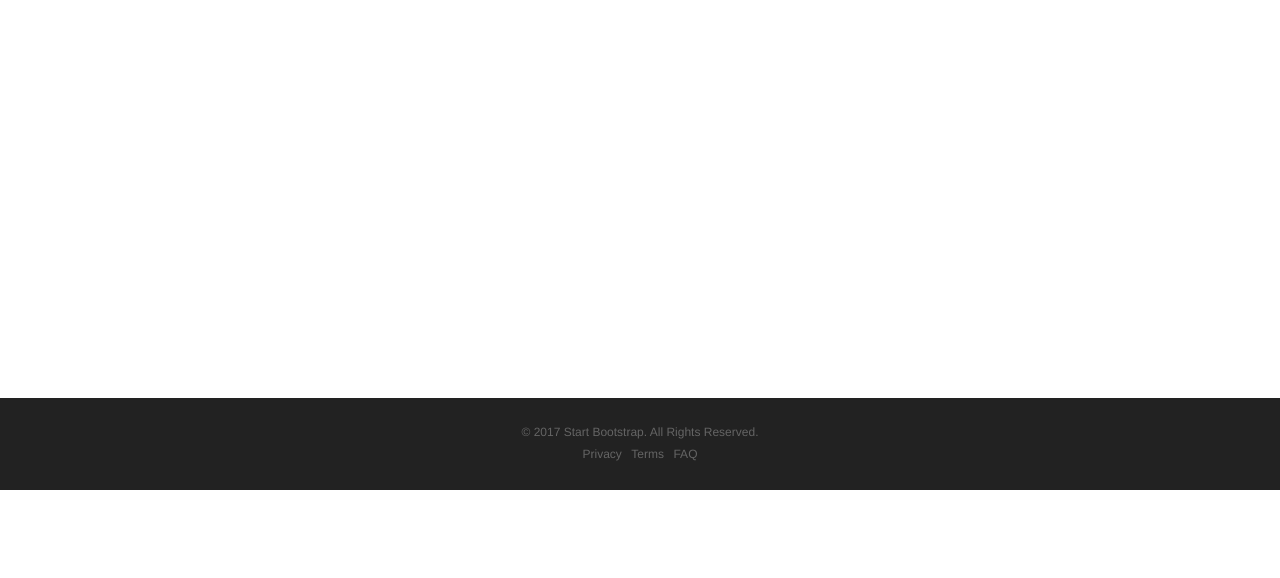
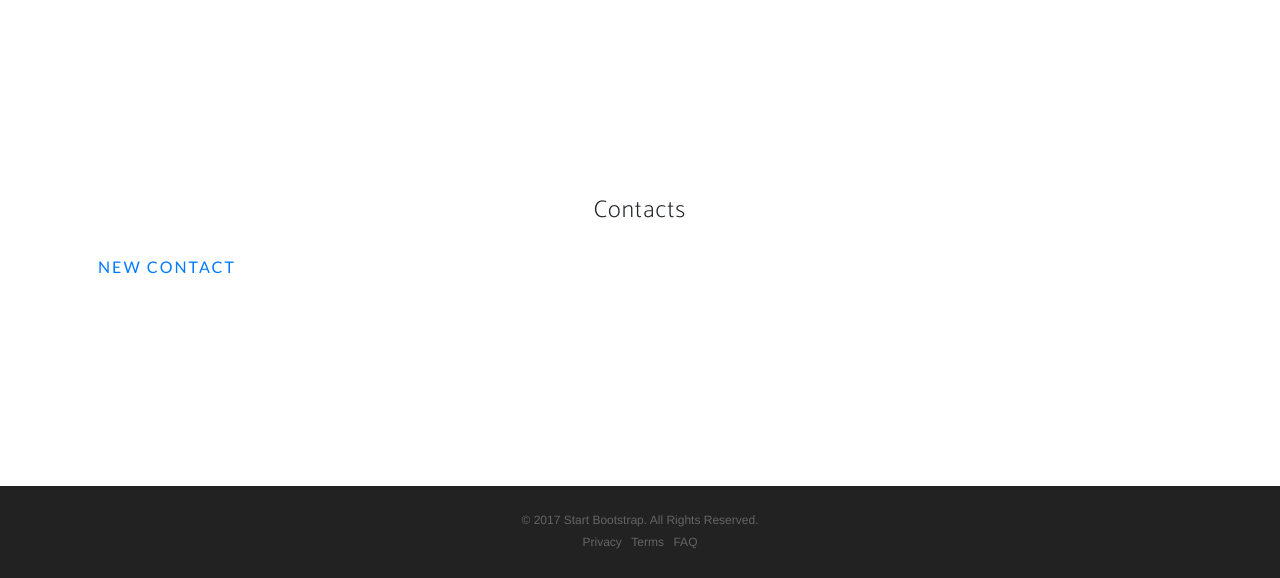
Before and after one commit to AM-44/crmgt, a Django app: template crmapp/templates/accounts/account_detail.html in a window 1280 px wide. Shown: the part 305-883 px from the top of the page. Before the commit the page ends 795 px from the top, so only its background shows below. Run offline with Django 3.2, Linux system fonts and the light colour scheme; the template is opened without the code that fills it, so the values that code supplies are empty; some libraries are stand-ins or nearby versions; some web fonts are replaced.

Commit message:
integrated contact details into the account detail view

```diff
--- a/crmapp/accounts/views.py
+++ b/crmapp/accounts/views.py
@@ -14,7 +14,7 @@ from django.core.urlresolvers import reverse
 from .forms import AccountForm
 
 from django.shortcuts import get_object_or_404
-
+from crmapp.contacts.models import Contact
 class AccountList(ListView):
     model = Account
     paginator = Paginator(Account, 12)
@@ -46,8 +46,11 @@ def account_detail(request, uuid):
     if account.owner != request.user:
             return HttpResponseForbidden()
 
+        contacts = Contact.objects.filter(account=account)
+
     variables = {
         'account': account,
+        'contacts': contacts,
     }
 
     return render(request, 'accounts/account_detail.html', variables)
--- a/crmapp/templates/accounts/account_detail.html
+++ b/crmapp/templates/accounts/account_detail.html
@@ -11,6 +11,23 @@
 		            </div>
 		        </div>
 		        {# List Contacts #}
+		        <div id="cd-container" class="ad-container">
+				    <div class="ad-headers">
+				        <h4 class="ad-mh m-none">Contacts</h4>
+				    </div>
+				    <div id="cd-body" class="row">
+				        <table id="cd-table" class="table table-hover">
+				            <tbody>
+				                <tr></tr>
+				                {% for contact in contacts %}
+				                    {% include 'contacts/contact_item_view.html' %}
+				                {% endfor %}
+				            </tbody>
+				        </table>
+				        {# New Contact Link #}
+				        <a id="new-contact" class="btn btn-link" href="">New Contact</a>
+				    </div>
+				</div>
 		        {# List Communications #}
 		    </div>
 		</div>
```
